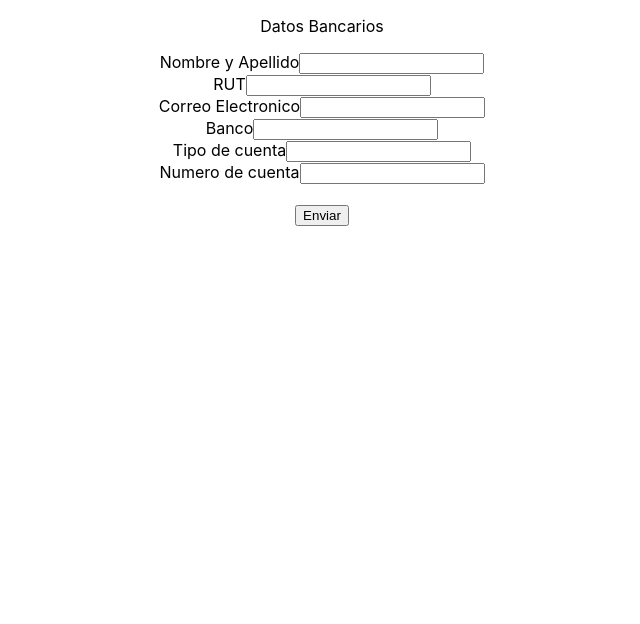
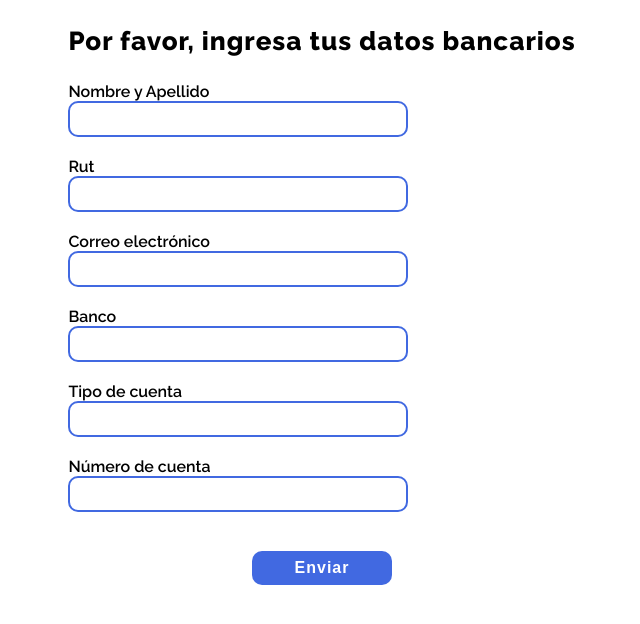
Before and after one commit to irenemonzon/form_citiapp, a React (Create React App) app: page / in a window 1280 px wide. Shown: the top 624 px of the page, without its empty margins (318-958 px from the left). Built offline with nearby package versions, Linux system fonts and the light colour scheme.

Commit message:
subiendo primeros estilos del form

```diff
--- a/src/App.css
+++ b/src/App.css
@@ -1,38 +1,57 @@
+
 .App {
-  text-align: center;
-}
-
-.App-logo {
-  height: 40vmin;
-  pointer-events: none;
-}
-
-@media (prefers-reduced-motion: no-preference) {
-  .App-logo {
-    animation: App-logo-spin infinite 20s linear;
-  }
-}
-
-.App-header {
-  background-color: #282c34;
-  min-height: 100vh;
   display: flex;
   flex-direction: column;
   align-items: center;
-  justify-content: center;
-  font-size: calc(10px + 2vmin);
-  color: white;
+  width: 100%;
 }
 
-.App-link {
-  color: #61dafb;
+.bankform {
+  display: flex;
+  flex-direction: column;
+  width: 80%;
+  align-items: center;
 }
 
-@keyframes App-logo-spin {
-  from {
-    transform: rotate(0deg);
-  }
-  to {
-    transform: rotate(360deg);
-  }
+.items-container {
+  align-items: center;
 }
+
+.title {
+  font-size: 26px;
+  font-weight: 800;
+  letter-spacing: 1px;
+}
+
+.H3 {
+  font-size: 16px;
+  font-weight: 600;
+  margin-bottom: 0;
+  margin-top: 20px;
+}
+
+.input {
+  border: 2px solid royalblue;
+  border-radius: 10px;
+  font-size: 14px;
+  padding: 8px;
+  width: 320px;
+}
+
+.Btn{
+  background-color: royalblue;
+  border: none;
+  border-radius: 10px;
+  padding: 8px;
+  width: 140px;
+  font-size: 16px;
+  font-weight: bold;
+  text-align: center;
+  color: #FFFFFF;
+  letter-spacing: 1px;
+  margin: 20px;
+}
+
+@media (max-width:640px) {
+
+}
--- a/src/component/Form/Form.jsx
+++ b/src/component/Form/Form.jsx
@@ -33,55 +33,55 @@ const AddForm = () => {
 
   return (
     <form className="bankform" onSubmit={addform}>
-      <section >
-        <div >
-          <p className="title">Datos Bancarios</p>
-          <label className="name">Nombre y Apellido</label>
+      <section>
+        <div>
+          <p className="title">Por favor, ingresa tus datos bancarios</p>
+          <h3 className="H3">Nombre y Apellido</h3>
           <input
+            className="input"
             type="text"
             value={name}
             onChange={(e) => setName(e.currentTarget.value)}
           />
-          <br />
-          <label className="Rut">RUT</label>
+          <h3 className="H3">Rut</h3>
           <input
+            className="input"
             type="number"
             value={rut}
             onChange={(e) => setRut(e.currentTarget.value)}
           />
-          <br />
-          <label className="Email">Correo Electronico</label>
+          <h3 className="H3">Correo electrónico</h3>
           <input
+            className="input"
             type="text"
             value={email}
             onChange={(e) => setEmail(e.currentTarget.value)}
           />
-          <br />
-          <label className="field-description">Banco</label>
+          <h3 className="H3">Banco</h3>
           <input
+            className="input"
             type="text"
             value={bank}
             onChange={(e) => setBank(e.currentTarget.value)}
           />
-          <br />
-          <label className="Typeaccount">Tipo de cuenta</label>
+          <h3 className="H3">Tipo de cuenta</h3>
           <input
+            className="input"
             type="text"
             value={typeAccount}
             onChange={(e) => setTypeAccount(e.currentTarget.value)}
           />
-          <br />
-          <label className="NumberAccount">Numero de cuenta</label>
+          <h3 className="H3">Número de cuenta</h3>
           <input
+            className="input"
             type="number"
             value={numberAccount}
             onChange={(e) => setNumberAccount(e.currentTarget.value)}
           />
-          <br />
         </div>
       </section>
       <br />
-      <button> Enviar</button>
+      <button className="Btn">Enviar</button>
     </form>
   );
 };
--- a/src/index.css
+++ b/src/index.css
@@ -1,13 +1,8 @@
+@import url('https://fonts.googleapis.com/css?family=Maven+Pro|Raleway&display=swap');@import url('https://fonts.googleapis.com/css?family=Raleway:400,600,800,900&display=swap');
+
 body {
+  background-color: #ffffff;
+  font-family: Raleway;
   margin: 0;
-  font-family: -apple-system, BlinkMacSystemFont, 'Segoe UI', 'Roboto', 'Oxygen',
-    'Ubuntu', 'Cantarell', 'Fira Sans', 'Droid Sans', 'Helvetica Neue',
-    sans-serif;
-  -webkit-font-smoothing: antialiased;
-  -moz-osx-font-smoothing: grayscale;
+  width: 100%;
 }
-
-code {
-  font-family: source-code-pro, Menlo, Monaco, Consolas, 'Courier New',
-    monospace;
-}
```
